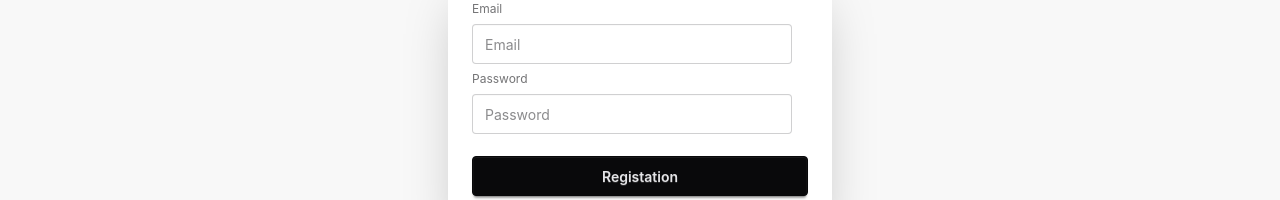
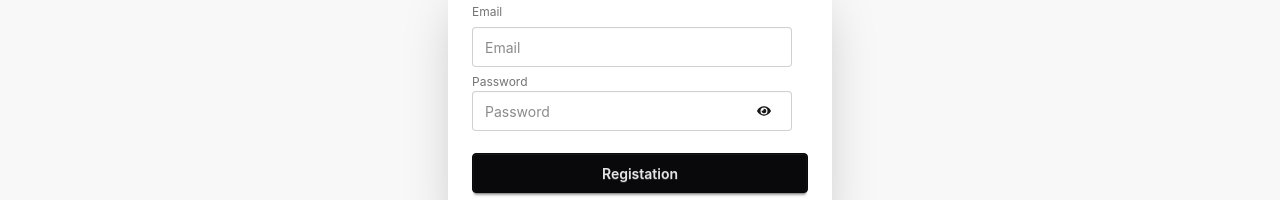
Before and after one commit to asik247/firebase-third, a React (Vite) app: page /registaion in a window 1280 px wide. Shown: the part 407-607 px from the top of the page. Built offline with nearby package versions, Linux system fonts and the light colour scheme.

Commit message:
toggling eye showing password

```diff
--- a/package.json
+++ b/package.json
@@ -14,6 +14,7 @@
     "firebase": "^12.10.0",
     "react": "^19.2.4",
     "react-dom": "^19.2.4",
+    "react-icons": "^5.6.0",
     "react-router": "^7.13.1",
     "tailwindcss": "^4.2.1"
   },
--- a/src/Components/Registation/Registation.jsx
+++ b/src/Components/Registation/Registation.jsx
@@ -2,10 +2,13 @@ import React, { useState } from 'react';
 import useMyHook from '../../Hooks/useMyHook';
 import { createUserWithEmailAndPassword } from 'firebase/auth';
 import { auth } from '../../firebase/firebase.init';
+import { FaEye } from 'react-icons/fa';
 
 const Registation = () => {
     const [password, handleChangePassword] = useMyHook('');
     const [email, handleChangeEmail] = useMyHook('');
+    // Eye state code here now;
+    const [show,setShow] = useState(false);
     // Error and success sate her now;
     const [error, setError] = useState('');
     const [success, setSuccess] = useState(false);
@@ -42,6 +45,12 @@ const Registation = () => {
                 setError(error.message)
             })
     }
+
+    // Eye Toggling code here now;
+    const handleTogglingPassword = (e)=>{
+        e.preventDefault();
+        setShow(!show)
+    }
     return (
         <div className="hero bg-base-200 min-h-screen">
             <div className="hero-content flex-col">
@@ -56,9 +65,12 @@ const Registation = () => {
                             <fieldset className="fieldset">
                                 <label className="label">Email</label>
                                 <input type="email" value={email} onChange={handleChangeEmail} className="input" placeholder="Email" />
-                                <label className="label">Password</label>
-                                <input type="password" value={password} onChange={handleChangePassword} className="input" placeholder="Password" />
+                                <div className='relative'>
+                                    <label className="label">Password</label>
+                                    <input type={show ? 'text' :'password'} value={password} onChange={handleChangePassword} className="input" placeholder="Password" />
+                                  <button onClick={handleTogglingPassword} className='btn btn-ghost absolute right-5'>  <FaEye></FaEye></button>
 
+                                </div>
                                 <button className="btn btn-neutral mt-4">Registation</button>
                                 {
                                     success && <p className='text-green-500 font-bold text-2xl'>Authencation Successfully</p>
```
Also changed, not shown: 1 other file (tests, documents, lock files or other folders).
